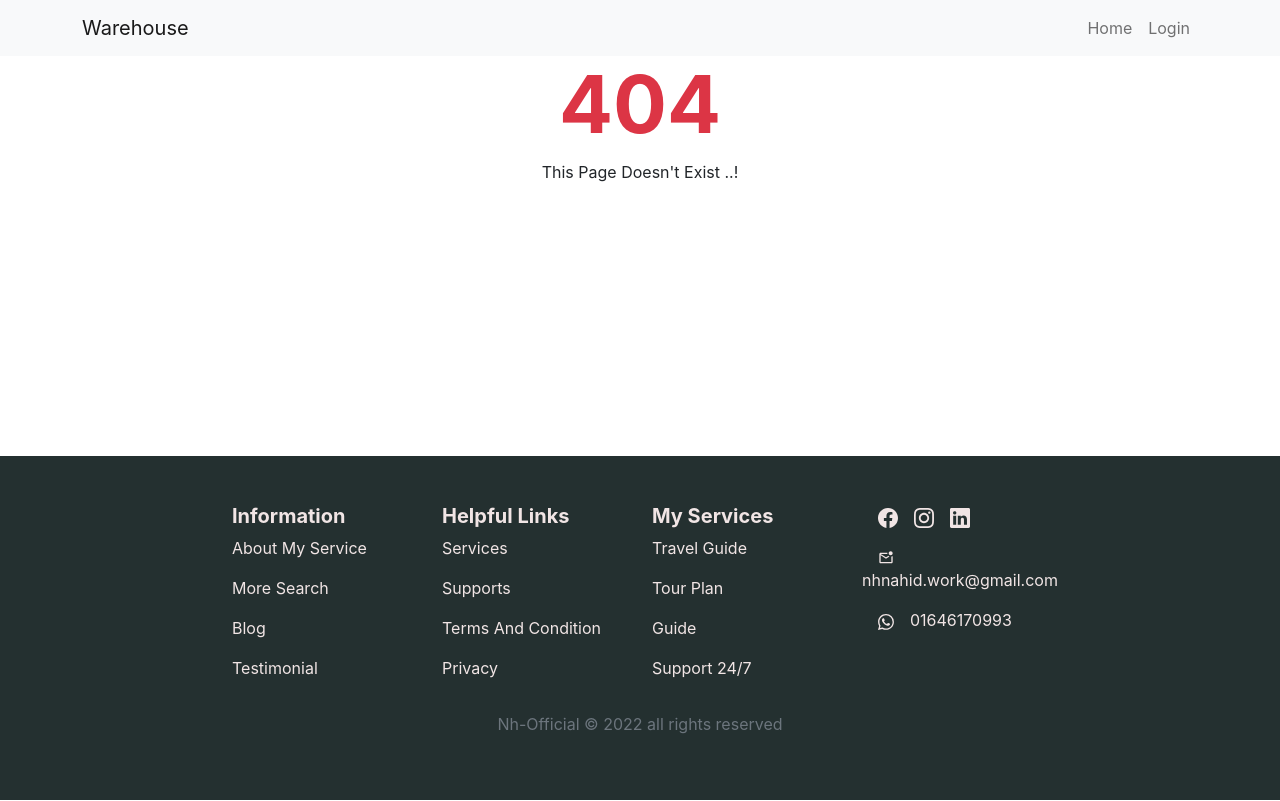
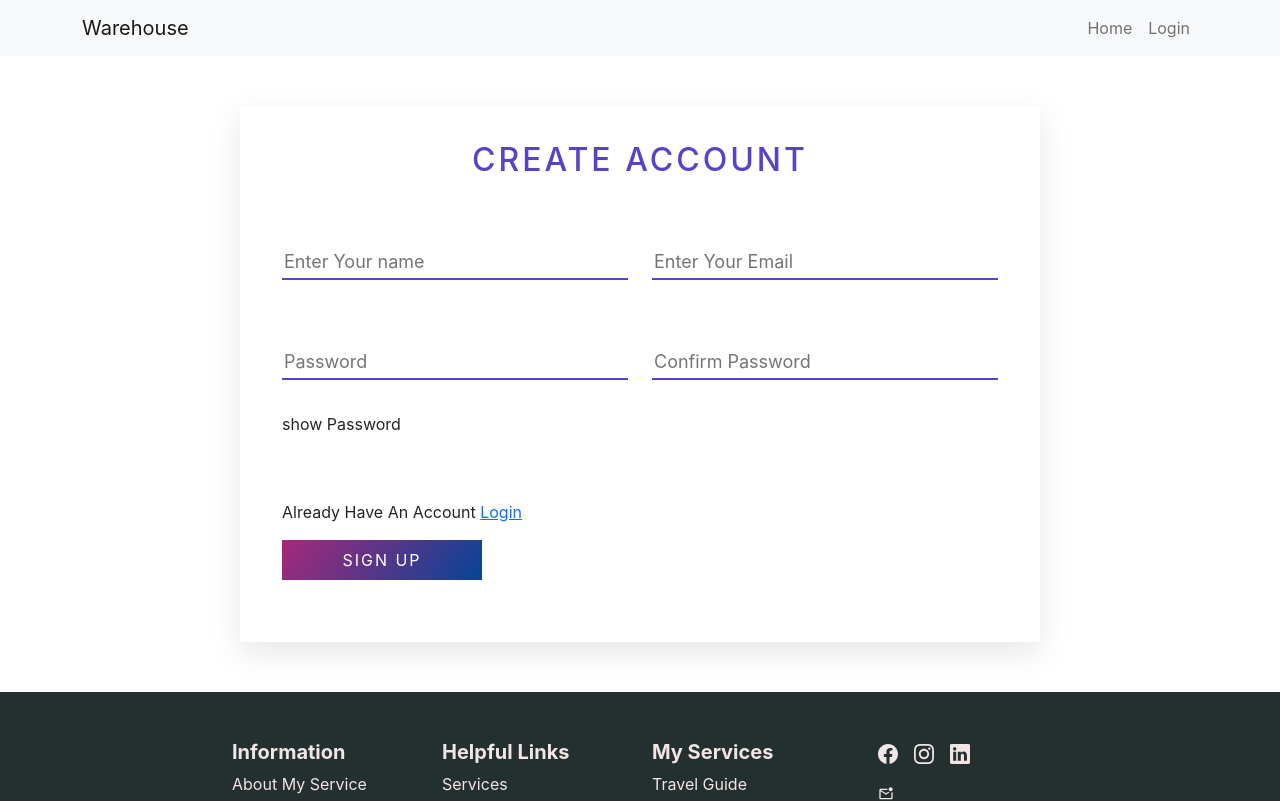
Before and after one commit to NazmulHasanNahid/warehouse-management-client-side, a React (Create React App) app: page /register in a window 1280 px wide. Shown: the top 801 px of the page. Built offline with nearby package versions, Linux system fonts and the light colour scheme.

Commit message:
login and register from

```diff
--- a/src/App.js
+++ b/src/App.js
@@ -1,6 +1,7 @@
 import { Route, Routes } from "react-router-dom";
+import Login from "./components/pages/Auth/Login/Login";
+import Register from "./components/pages/Auth/Register/Register";
 import Home from "./components/pages/Home/Home";
-import Login from "./components/pages/Login/Login";
 import NotFound from "./components/pages/NotFound/NotFound";
 import Footer from "./components/pages/Shared/Footer/Footer";
 import Header from "./components/pages/Shared/Header/Header";
@@ -13,6 +14,7 @@ function App() {
        <Route path="/" element={<Home/>}/>
        <Route path="/home" element={<Home/>}/>
        <Route path="/login" element={<Login/>}/>
+       <Route path="/register" element={<Register/>}/>
        <Route path="*" element={<NotFound/>}/>
      </Routes>
      <Footer/>
--- /dev/null
+++ b/src/components/pages/Auth/Login/Login.css
@@ -0,0 +1,71 @@
+.login{
+     max-width: 800px;
+     margin: 50px auto;
+     position: relative;
+     box-shadow: 0 10px 30px 0px rgba(0,0,0,0.1);
+     padding: 30px;
+   }
+
+   .login .title{
+        text-transform: uppercase;
+        text-align: center;
+        letter-spacing: 3px;
+        font-size: 2em;
+        line-height: 48px;
+        padding-bottom: 20px;
+        color: #5543ca;
+        background: linear-gradient(to right #f4524d 0% , #5543 100%);
+        -webkit-backdrop-clip:text ;
+
+   }
+
+   .contact-form .form-field{
+    position: relative;
+    margin: 32px 0;
+   }
+
+   .contact-form .input-text{
+        display: block;
+        width: 100%;
+        height: 36px;
+        border-width: 0 0 2px 0;
+        border-color: #5543ca;
+        font-size: 18px;
+        line-height: 26px;
+        font-weight:400 ;
+   }
+   .input-text:focus{
+        outline: none;
+   }
+
+   .contact-form .input-text:focus + label,
+   .contact-form .input-text.not-empty + label{
+        transform: translateY(-24px);
+   }
+
+   .contact-form label{
+        position:  absolute ;
+        left: 20px ;
+        bottom: 11px;
+        font-size: 18px;
+        line-height: 26px;
+        font-weight: 400;
+        color: #5543ca ;
+        cursor: text;
+        text-transform: capitalize;
+        transition: transform 0.2s ease-in-out ;
+
+   }
+
+   .contact-form .login-btn{
+        display: inline-block;
+        background-image: linear-gradient(125deg , #a72879,#064497);
+        color: #fff;
+        text-transform: uppercase;
+        letter-spacing: 2px;
+        font-size: 16px;
+        padding: 8px 16px ;
+        border: none;
+        width: 200px;
+        cursor: pointer;
+   }
--- /dev/null
+++ b/src/components/pages/Auth/Login/Login.js
@@ -0,0 +1,48 @@
+import React from 'react';
+import { Link } from 'react-router-dom';
+import './Login.css'
+
+const Login = () => {
+     return (
+          <div>
+              <form >
+        <div className="login">
+          <h1 className="title">Login</h1>
+          <div className="container">
+            <div className="contact-form row">
+              <div className="form-field col-lg-12">
+                <input placeholder="Email" required  className="input-text" type="email" name="email" />
+
+              </div>
+              <div className="form-field col-lg-12">
+                <input placeholder="password" required  className="input-text" name="password" />
+
+               <p>Forget Password? <button className="btn btn-link text-primary pe-auto text-decoration-none" >Reset Password</button></p>
+
+              </div>
+
+              <div className="form-field col-lg-12">
+
+               <p className="my-3">New In NH Travel? <Link to="/register">Create Account</Link></p>
+
+               <div className="d-flex align-items-center ">
+
+                <input
+                  className="login-btn"
+                  type="submit"
+                  name=""
+                  value="Login"
+                />
+
+               </div>
+
+              </div>
+            </div>
+          </div>
+        </div>
+      </form>
+          </div>
+     );
+};
+
+export default Login;
--- /dev/null
+++ b/src/components/pages/Auth/Register/Register.js
@@ -0,0 +1,85 @@
+import React from 'react';
+import { Link } from 'react-router-dom';
+
+const Register = () => {
+     return (
+          <div>
+               <form >
+        <div className="login">
+          <h1 className="title">Create Account</h1>
+          <div className="container">
+            <div className="contact-form row">
+              <div className="form-field col-lg-6">
+                <input
+                  required
+
+                  className="input-text"
+                  type="text"
+                  name="name"
+                  placeholder="Enter Your name"
+                />
+              </div>
+              <div className="form-field col-lg-6">
+                <input
+                  required
+
+                  className="input-text"
+                  type="email"
+                  name="email"
+                  placeholder="Enter Your Email"
+                />
+
+
+              </div>
+              <div className="form-field col-lg-6">
+                <input
+                  required
+
+                  className="input-text"
+
+                  name="password"
+                  placeholder="Password"
+                />
+
+
+              </div>
+              <div className="form-field col-lg-6">
+                <input
+
+                  required
+                  className="input-text"
+
+                  name="confirmPassword"
+                  placeholder="Confirm Password"
+                />
+
+              </div>
+              <p className="">
+
+                show Password
+              </p>
+
+              <div className="form-field col-lg-12">
+                <p className="my-3">
+                  Already Have An Account <Link to="/login">Login</Link>
+                </p>
+                <div className="d-flex align-items-center">
+                  <input
+                    className="login-btn"
+                    type="submit"
+                    name=""
+                    value="Sign Up"
+                  />
+
+                </div>
+
+              </div>
+            </div>
+          </div>
+        </div>
+      </form>
+          </div>
+     );
+};
+
+export default Register;
--- a/src/components/pages/Login/Login.js
+++ /dev/null
@@ -1,11 +0,0 @@
-import React from 'react';
-
-const Login = () => {
-     return (
-          <div>
-               <h2>this is lg</h2>
-          </div>
-     );
-};
-
-export default Login;
--- a/src/components/pages/Shared/Footer/Footer.js
+++ b/src/components/pages/Shared/Footer/Footer.js
@@ -9,7 +9,7 @@ import './Footer.css'
 
 const Footer = () => {
      return (
-          <div className='fixed-bottom'>
+          <div >
                 <div className='footer-bg mt-5 p-5'>
            <Row  xs={1} md={4} className="w-75 mx-auto container">
                 <Col>
```
